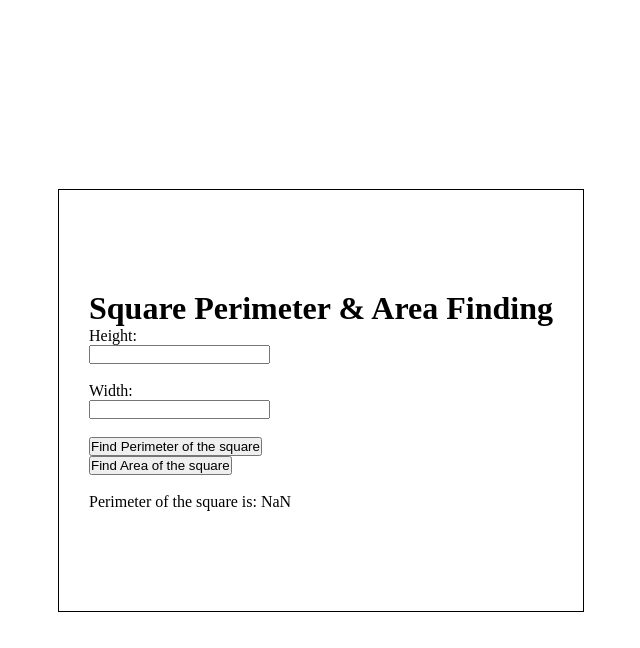
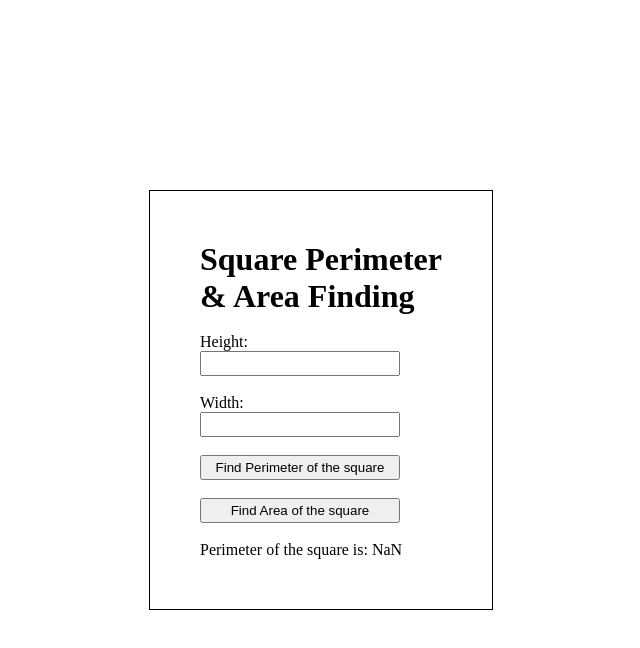
Before and after one commit to orkcel/square-p-s-findng, a plain HTML site: page index.html in a window 1280 px wide. Both pictures are taken after a click on the button "Find Perimeter of the square". Shown: the whole page, without its empty margins (319-959 px from the left). Drawn offline with Linux system fonts and the light colour scheme.

Commit message:
careful design

```diff
--- a/index.html
+++ b/index.html
@@ -6,19 +6,21 @@
           content="width=device-width, user-scalable=no, initial-scale=1.0, maximum-scale=1.0, minimum-scale=1.0">
     <meta http-equiv="X-UA-Compatible" content="ie=edge">
     <link rel="stylesheet" href=./src/css/style.css>
-    <title>Square P & S Find</title>
+    <title>Square P & S Finding</title>
 </head>
 <body>
 <div class="siteWrapper">
     <div class="squareCalculator">
-        <h1>Square Perimeter  & Area Finding</h1>
-        <label for="length">Height:</label>
-        <input type="number" id="length">
+        <h1>Square Perimeter <br> & Area Finding</h1>
+        <br>
+        <label for="height">Height:</label>
+        <input type="number" id="height">
         <br>
         <label for="width">Width:</label>
         <input type="number" id="width">
         <br>
         <button onclick="findPerimeter()">Find Perimeter of the square</button>
+        <br>
         <button onclick="findArea()">Find Area of the square</button>
         <br>
         <div id="result"></div>
--- a/src/css/style.css
+++ b/src/css/style.css
@@ -21,10 +21,26 @@ body {
             width: 100%;
             height: 100%;
             border: 1px solid #000;
-            padding: 100px 30px;
+            padding: 50px;
             display: flex;
             flex-direction: column;
             align-items: start;
+
+
+            input {
+                height: 25px;
+                width:  200px;
+                padding: 0 5px;
+            }
+
+            button {
+                height: 25px;
+                width:  200px;
+                padding: 0 5px;
+                white-space: nowrap;
+                cursor: pointer;
+
+            }
         }
     }
 }
--- a/src/js/main.js
+++ b/src/js/main.js
@@ -1,13 +1,13 @@
 function findPerimeter() {
-    const length = document.getElementById("length").value;
+    const height = document.getElementById("height").value;
     const width = document.getElementById("width").value;
-    const perimeter = 2 * (parseInt(length) + parseInt(width));
+    const perimeter = 2 * (parseInt(height) + parseInt(width));
     document.getElementById("result").innerText = `Perimeter of the square is: ${perimeter}`;
 }
 
 function findArea() {
-    const length = document.getElementById("length").value;
+    const height = document.getElementById("height").value;
     const width = document.getElementById("width").value;
-    const area = parseInt(length) * parseInt(width);
+    const area = parseInt(height) * parseInt(width);
     document.getElementById("result").innerText = `Area of the square is: ${area}`;
 }
```
